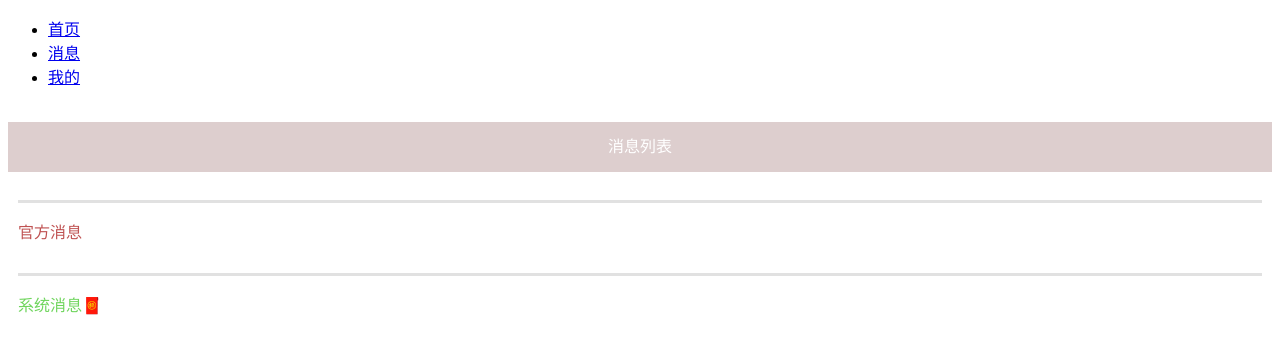
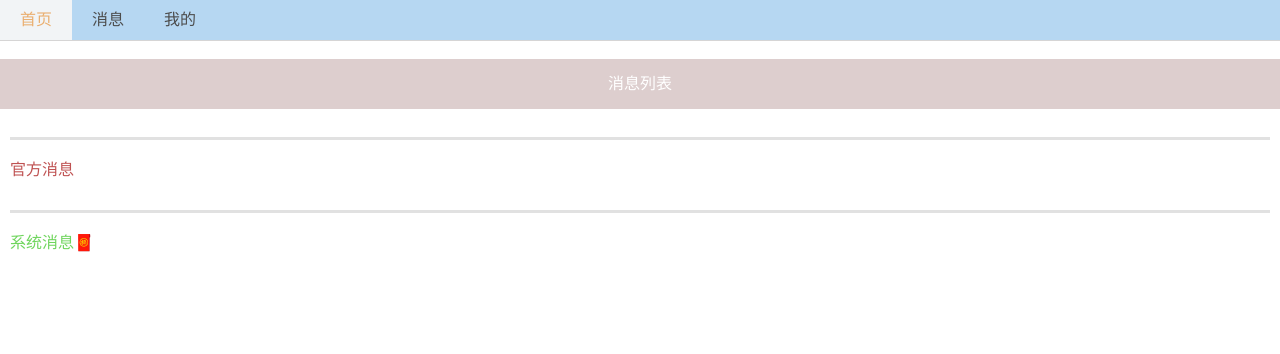
Before and after one commit to huiyi0923/huiyi0923.github.io, a PHP site: page /newmessage.html in a window 1280 px wide. Shown: the top 354 px of the page. Run offline with PHP 8.4, Linux system fonts and the light colour scheme.

Commit message:
Update souye.css

```diff
--- a/newweb/souye.css
+++ b/newweb/souye.css
@@ -1,50 +1,38 @@
-<!DOCTYPE html>
-<html lang="en">
-<head>
-    <meta charset="UTF-8">
-    <meta name="viewport" content="width=device-width, initial-scale=1.0">
-    <link rel="stylesheet" type="text/css" href="souye.css">
-    <title>消息</title>
-    <style>
 *{
+    margin: 0;
+    padding: 0;
     font-family:FangSong_GB2312;
 }
-        .taito{
-            height: 50px;
-            background-color: rgb(221, 206, 206);
+body{
+    background:#ffffff
+}
+.box li{
+    float: left;
+}
+.box{
+    height: 40px;
+    border-bottom: 1px solid #d6d5d5;
+    background-color: rgb(182, 215, 242);
+    bottom: 0;
+}
+.box ul a{
+    padding: 0 20px;
+    height: 40px;
+    display: inline-block;
     text-align: center;
-            line-height: 50px;
+    line-height: 40px;
+    color: #4c4c4c;
+    text-decoration: none;
 }
-        .xiaoxi a{
-            height: 60px;
-            border-top: 3px solid #e1e1e1;
-            text-decoration: none;
-            color: #bf5252;
-            display: block;
-            line-height: 60px;
-            margin: 10px;
+.box ul a:hover{
+    background-color: #f2f4f6;
+    color: #eaae6f;
 }
-        .xiaoxi a:hover{
-            background-color: rgb(198, 198, 198);
+ul{
+    list-style: none;
+    height: 80%;
 }
-    </style>
-</head>
-<body>
-    <div class="box">
-        <ul>
-            <li><a href="https://huiyi0923.github.io/newweb/newindex.html" target="_blank">首页</a></li>
-            <li><a href="https://huiyi0923.github.io/newweb/newmessage.html" target="_blank">消息</a></li>
-            <li><a href="https://huiyi0923.github.io/newweb/Personalcenter.html" target="_blank">我的</a></li>
-        </ul>
-    </div>
-    <br>
-    <div class="taito" style="color: rgb(255, 255, 255);">
-        消息列表
-    </div>
-    <br>
-    <div class="xiaoxi">
-        <a href="#" onclick="alert('暂无消息oh主人！喵~~')">官方消息</a>
-        <a href="#" style="color: #6fd55d;" onclick="alert('暂无消息oh主人！喵~~')">系统消息🧧</a>
-    </div>
-</body>
-</html>
+.box2{
+    text-align: center;
+    height: 40px;
+}
```
Lines whose indentation alone changed are shown as unchanged.
